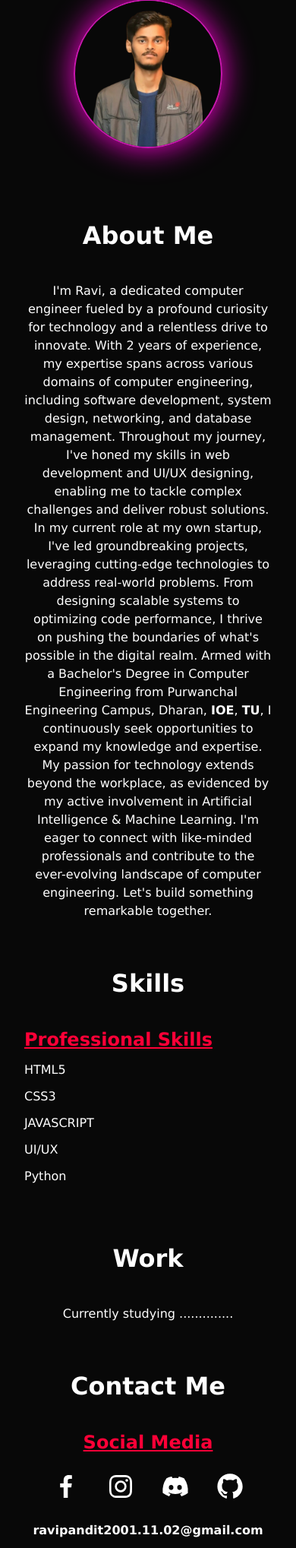
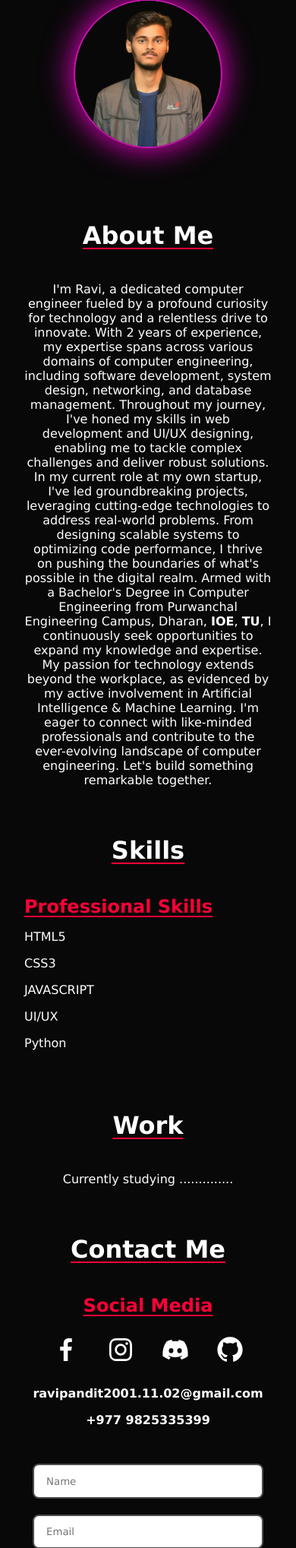
Before and after one commit to ravix2001/ravix2001.github.io, a PHP site: page / in a window 390 px wide. Shown: the part 317-2354 px from the top of the page at 76% size. Run offline with PHP 8.4, Linux system fonts and the light colour scheme.

Commit message:
first commit

```diff
--- a/style.css
+++ b/style.css
@@ -138,7 +138,6 @@ span {
 #about p,
 #work p {
     padding: 0px 12rem;
-    line-height: 1.5rem;
     text-align: center;
 }
 
@@ -146,6 +145,7 @@ span {
 h2 {
     color: rgb(255, 0, 55);
     text-decoration: underline;
+    text-underline-offset: 4px;
 }
 
 #skills h2 {
@@ -394,6 +394,12 @@ footer {
         margin-bottom: 2.6rem;
     }
 
+    h1{
+        text-decoration: underline 1.5px;
+        text-decoration-color: rgb(255, 0, 55);
+        text-underline-offset: 5px;
+
+    }
     #about p,
     #work p {
         padding: 0px 3rem;
```
